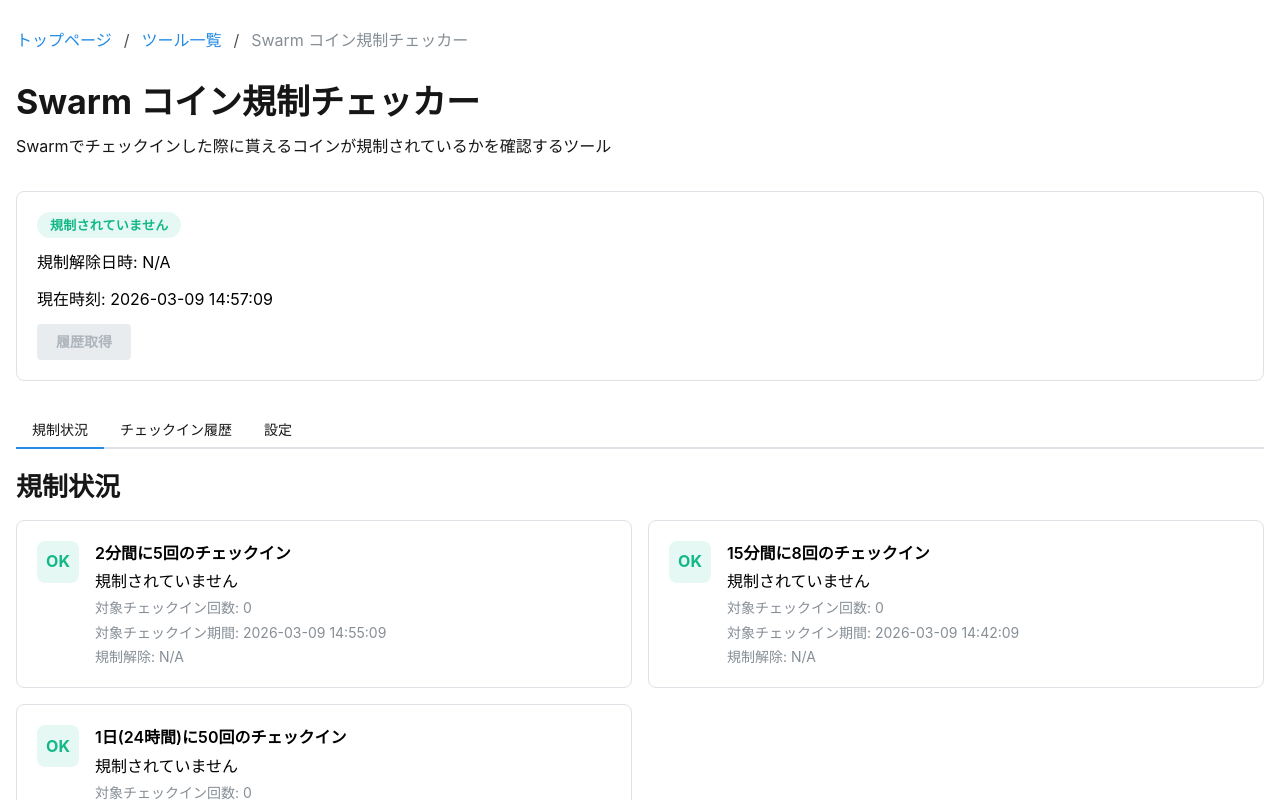
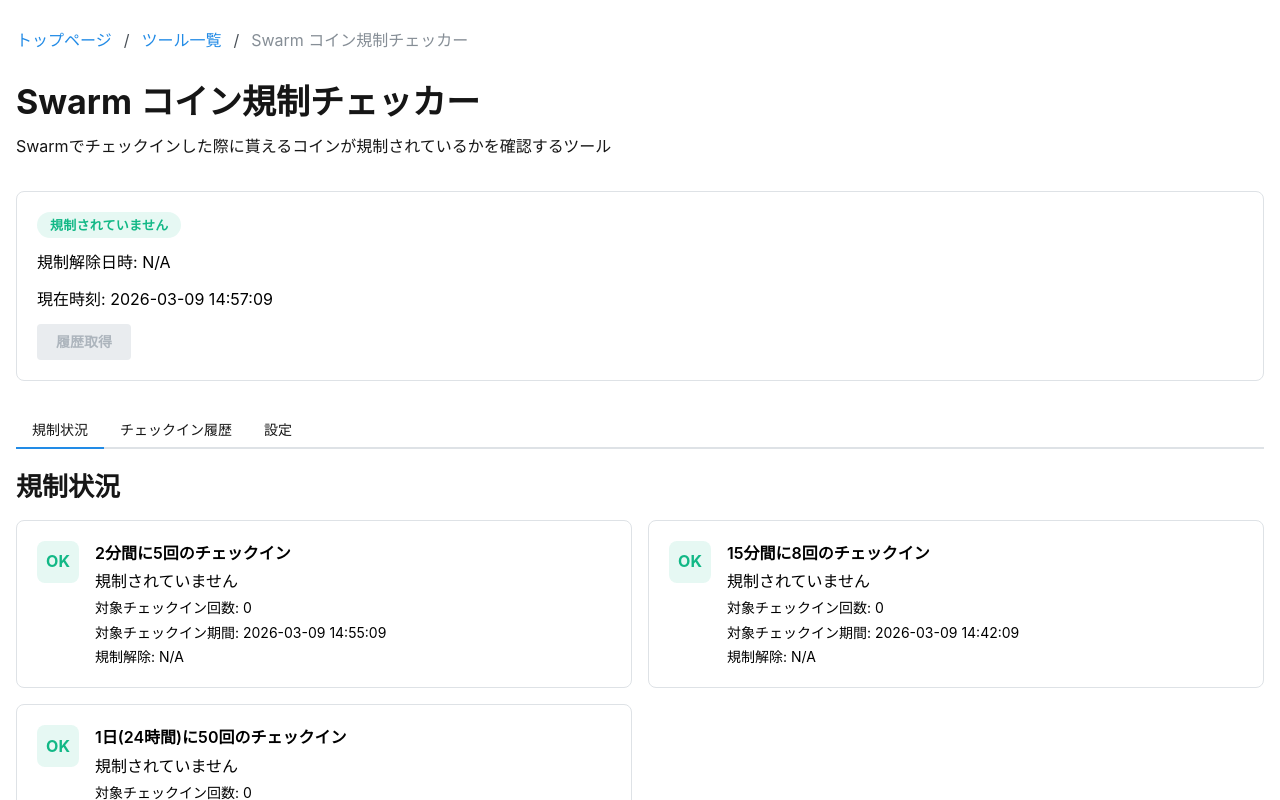
Before and after one commit to hiroxto/hiroxto.net, a Next.js app: page /tools/swarm-checkin-regulation-checker in a window 1280 px wide. Shown: the top 800 px of the page. Built offline with nearby package versions, Linux system fonts and the light colour scheme.

Commit message:
fix: 規制状況の文字色を黒にする

```diff
--- a/components/swarm-checkin-regulation-checker/swarm-checkin-regulation-checker-page.tsx
+++ b/components/swarm-checkin-regulation-checker/swarm-checkin-regulation-checker-page.tsx
@@ -81,13 +81,9 @@ function LimitSummaryCard({
                 <Stack gap={4}>
                     <Text fw={600}>{CHECKIN_LIMIT_TITLES[resultKey]}</Text>
                     <Text c={isLimited ? 'red' : undefined}>{isLimited ? '規制中' : '規制されていません'}</Text>
-                    <Text size="sm" c="dimmed">
-                        対象チェックイン回数: {result.checkins.length}
-                    </Text>
-                    <Text size="sm" c="dimmed">
-                        対象チェックイン期間: {date2String(result.period.from)}
-                    </Text>
-                    <Text size="sm" c="dimmed">
+                    <Text size="sm">対象チェックイン回数: {result.checkins.length}</Text>
+                    <Text size="sm">対象チェックイン期間: {date2String(result.period.from)}</Text>
+                    <Text size="sm">
                         規制解除: {result.unLimitingAt == null ? 'N/A' : date2String(result.unLimitingAt)}
                     </Text>
                 </Stack>
```
